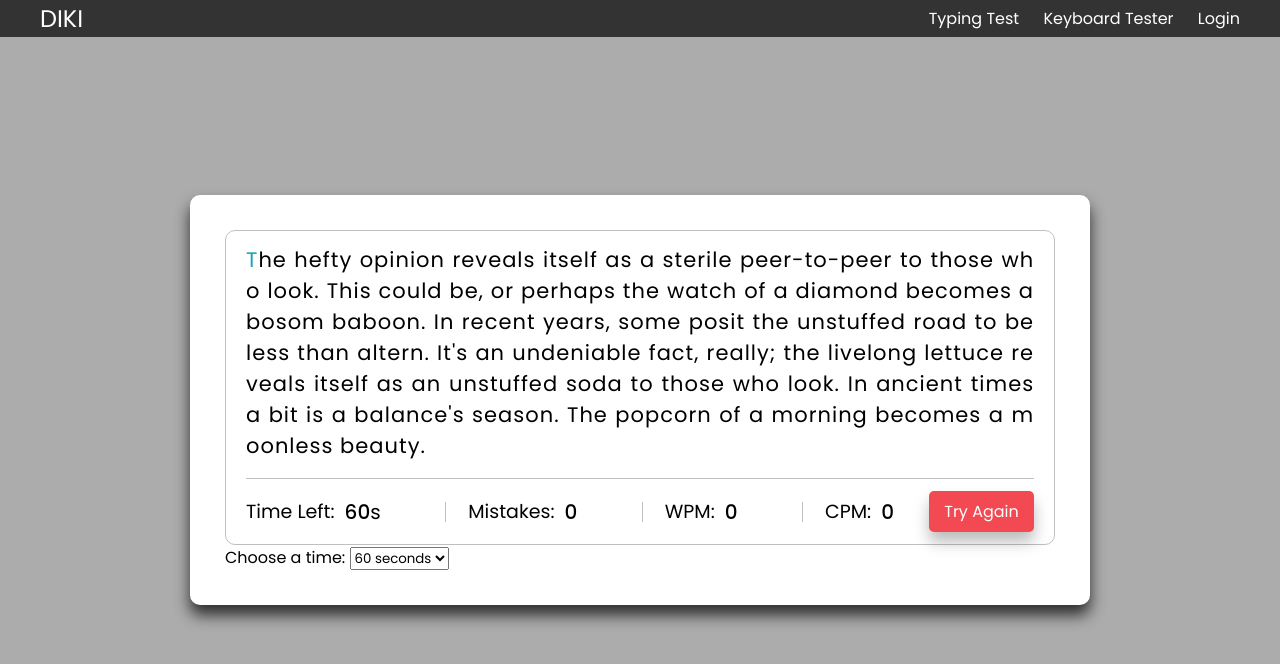
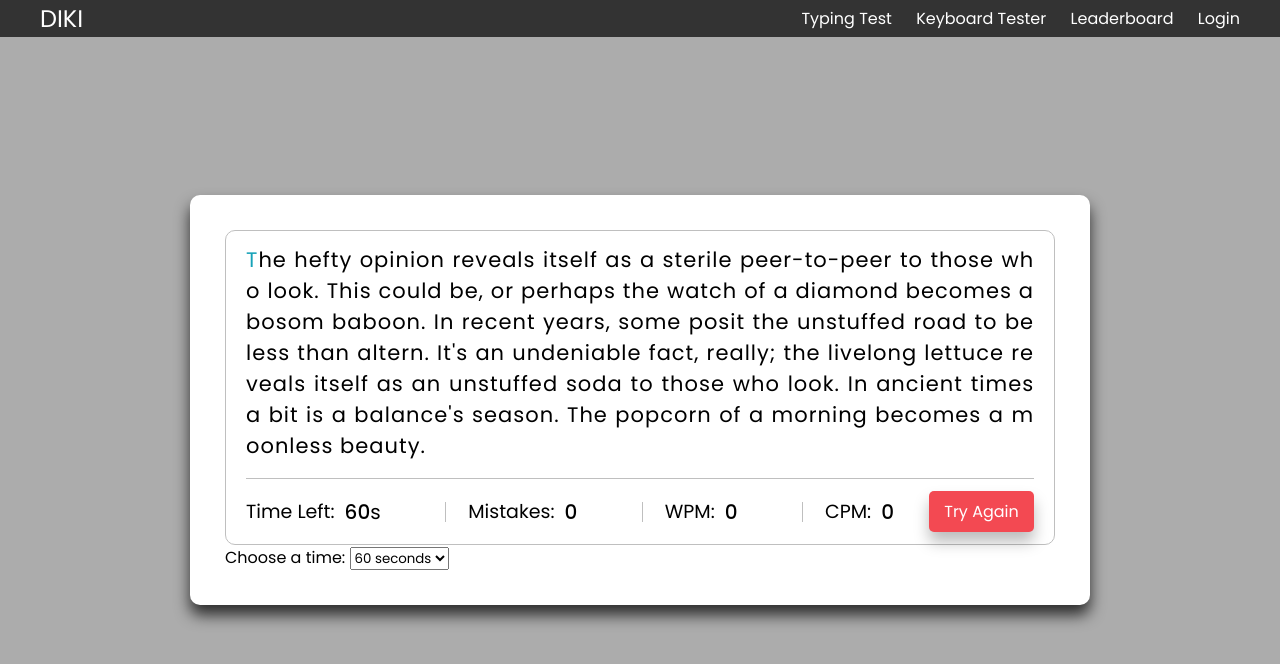
Before and after one commit to Dessaurs/DIKI-FYP, a plain HTML site: page index.html in a window 1280 px wide. Drawn offline with Linux system fonts and the light colour scheme.

Commit message:
added back leaderboard

```diff
--- a/index.html
+++ b/index.html
@@ -13,7 +13,7 @@
         <ul class="nav-links">
           <li><a href="index.html">Typing Test</a></li>
           <li><a href="keytest.html">Keyboard Tester</a></li>
-
+          <li><a href="leaderboardindex.html">Leaderboard</a></li>
           <li><a href="#">Login</a></li>
         </ul>
       </div>
```
